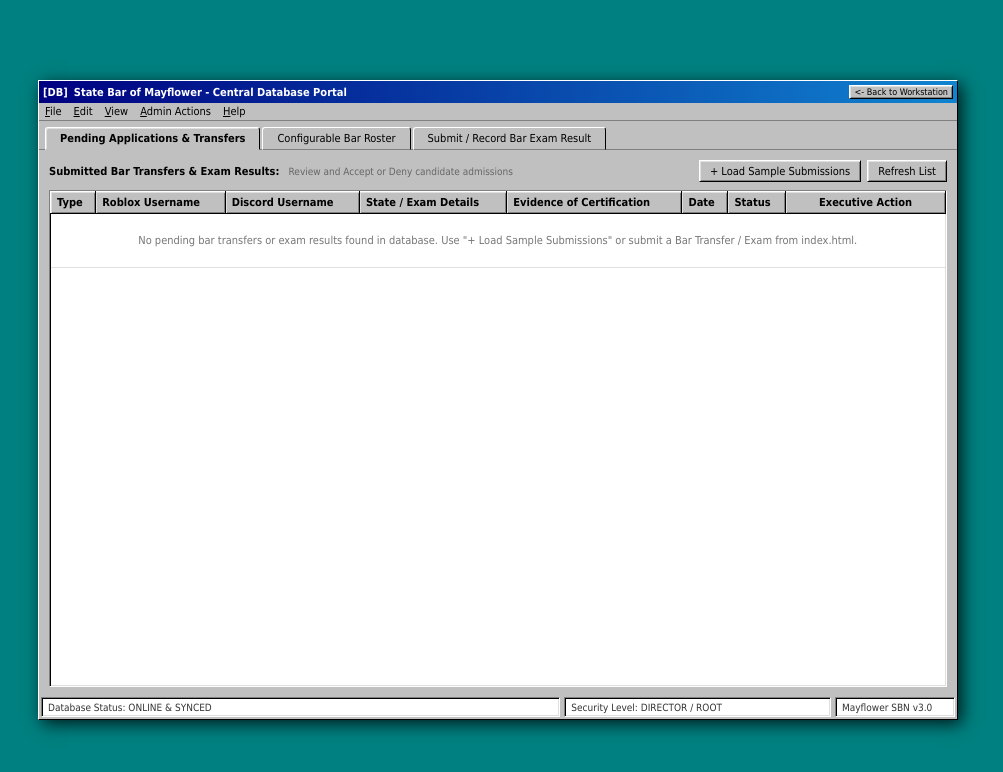
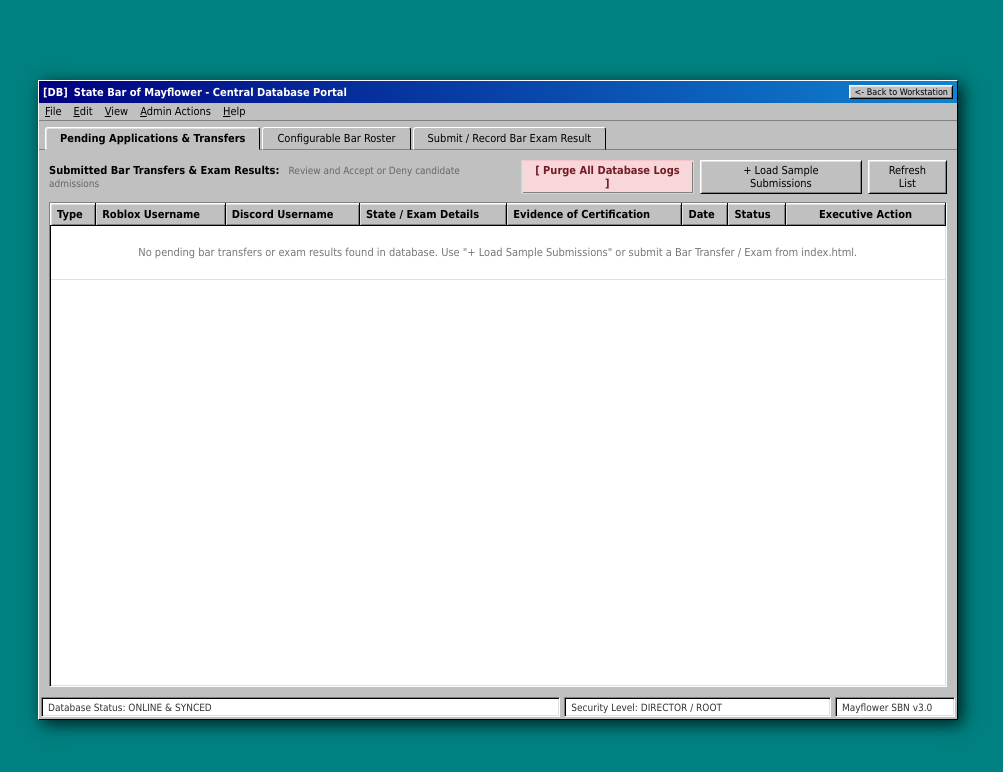
Before and after one commit to mysticwavezzz/statebar, a website: page database.html in a window 1280 px wide. Shown: the whole page, without its empty margins (142-1145 px from the left). Drawn offline with Linux system fonts and the light colour scheme.

Commit message:
Add Purge All Database Logs functionality to clear all pending applications, stored bar roster records, and device lock flags

```diff
--- a/database.html
+++ b/database.html
@@ -364,6 +364,7 @@
               <span style="color: #666; font-size: 10px; margin-left: 6px;">Review and Accept or Deny candidate admissions</span>
             </div>
             <div style="display: flex; gap: 6px;">
+              <button class="win-button" style="background: #f8d7da; border-color: #f5c6cb; color: #721c24; font-weight: bold;" onclick="clearAllDatabaseLogs()">[ Purge All Database Logs ]</button>
               <button class="win-button" onclick="seedSampleData()">+ Load Sample Submissions</button>
               <button class="win-button" onclick="renderApplicationsTable()">Refresh List</button>
             </div>
@@ -521,6 +522,21 @@
 
     function notifyStorageChange() {
       window.dispatchEvent(new Event('storage'));
+    }
+
+    function clearAllDatabaseLogs() {
+      if (confirm("DANGER: Are you sure you want to PURGE ALL DATABASE LOGS?\n\nThis will permanently delete:\n• All Pending Applications & Exam Results\n• All Stored Bar Roster Attorneys\n• All Device Lock Flags\n\nThis action cannot be undone.")) {
+        localStorage.setItem(STORAGE_KEY_APPS, JSON.stringify([]));
+        localStorage.setItem(STORAGE_KEY_ROSTER, JSON.stringify([]));
+        localStorage.removeItem('mayflower_user_exam_submitted');
+        localStorage.removeItem('mayflower_user_transfer_submitted');
+
+        notifyStorageChange();
+        renderApplicationsTable();
+        renderRosterTable();
+
+        alert("DATABASE PURGED: All application logs, roster records, and submission locks have been cleared.");
+      }
     }
 
     // Helper: Generate authentic 10-digit Bar License Number
```
